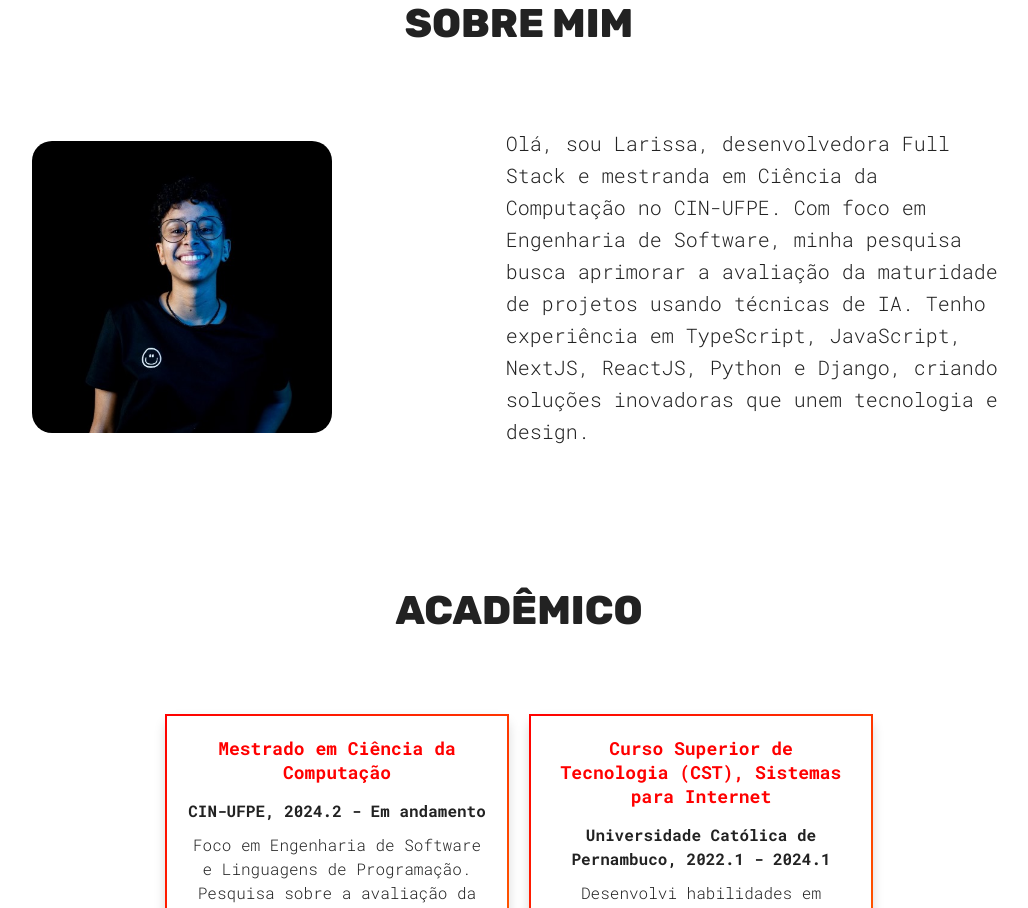
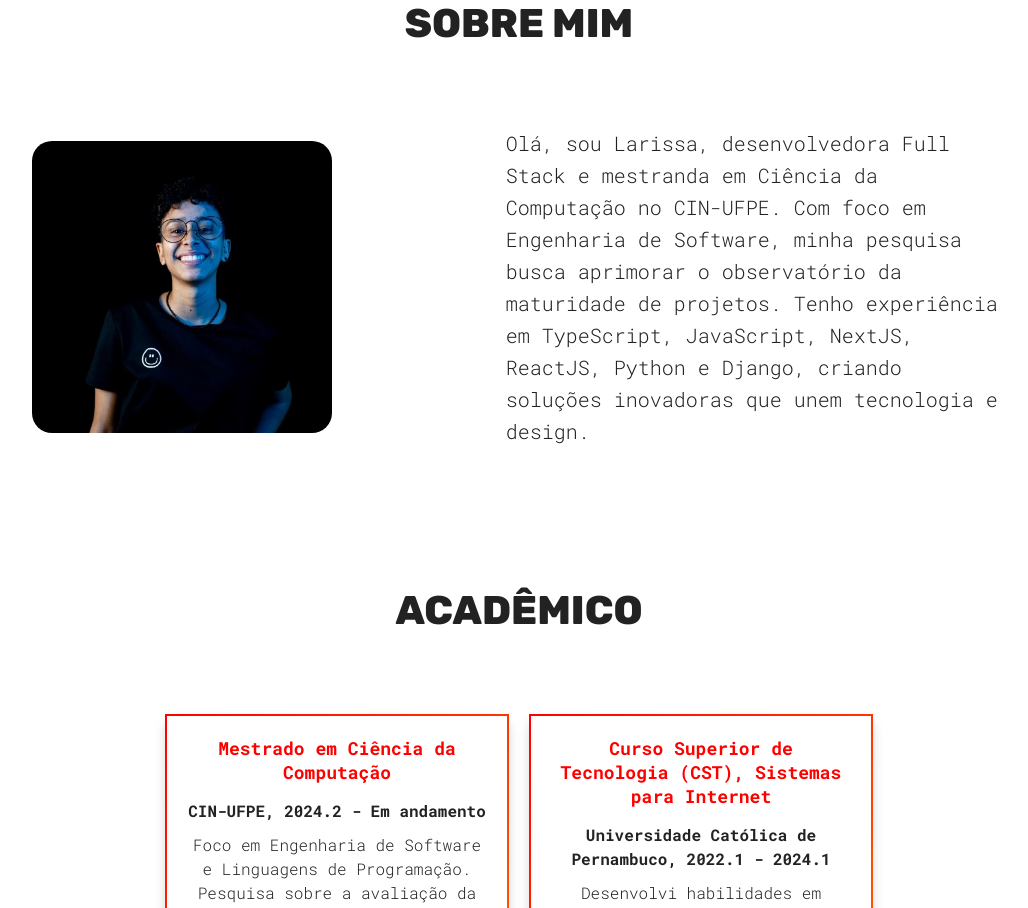
Before and after one commit to larialbu/larissa-albuquerque-portifolio, a React (Vite) app: page / in a window 1280 px wide. Shown: the part 900-1808 px from the top of the page, without its empty margins (121-1149 px from the left). Built offline with nearby package versions, Linux system fonts and the light colour scheme.

Commit message:
Update Aboult.jsx

```diff
--- a/src/sections/About/Aboult.jsx
+++ b/src/sections/About/Aboult.jsx
@@ -9,7 +9,7 @@ function About() {
         <img src={profileImg} alt="Larissa Albuquerque" className={styles.profileImg} />
         <div className={styles.aboutText}>
         <p>
-        Olá, sou Larissa, desenvolvedora Full Stack e mestranda em Ciência da Computação no CIN-UFPE. Com foco em Engenharia de Software, minha pesquisa busca aprimorar a avaliação da maturidade de projetos usando técnicas de IA. Tenho experiência em TypeScript, JavaScript, NextJS, ReactJS, Python e Django, criando soluções inovadoras que unem tecnologia e design.
+        Olá, sou Larissa, desenvolvedora Full Stack e mestranda em Ciência da Computação no CIN-UFPE. Com foco em Engenharia de Software, minha pesquisa busca aprimorar o observatório da maturidade de projetos. Tenho experiência em TypeScript, JavaScript, NextJS, ReactJS, Python e Django, criando soluções inovadoras que unem tecnologia e design.
         </p>
 
         </div>
```
